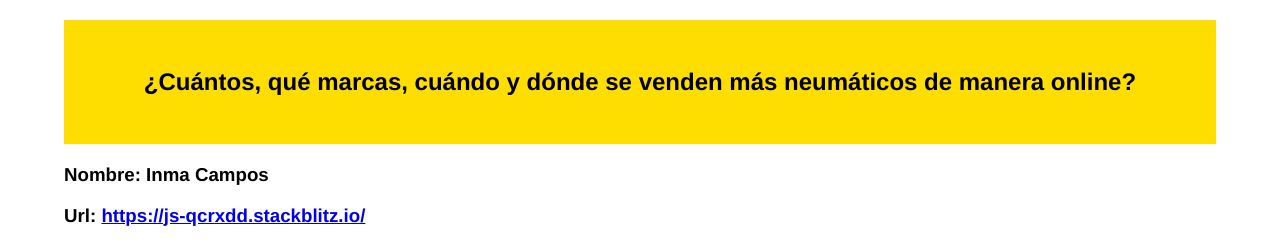
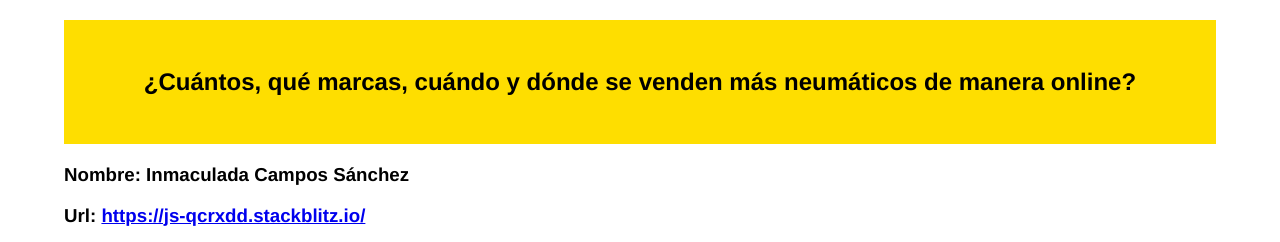
Before and after one commit to inmacampos/SEMINARIO-VISUALIZACION, a website: page index.html in a window 1280 px wide. Shown: the top 242 px of the page. Drawn offline with nearby package versions, Linux system fonts and the light colour scheme.

Commit message:
1 file modified

```diff
--- a/index.html
+++ b/index.html
@@ -65,7 +65,7 @@
   <body>
     <section>
     <h1>¿Cuántos, qué marcas, cuándo y dónde se venden más neumáticos de manera online?</h1>
-    <h3>Nombre: Inma Campos</h3>
+    <h3>Nombre: Inmaculada Campos Sánchez</h3>
     <h3>Url: <a
     href="https://js-qcrxdd.stackblitz.io/">https://js-qcrxdd.stackblitz.io/</a></h3>
     <h3>Fuente:  <a href="https://101neumaticos.es/">https://101neumaticos.es/</a></h3>
```
